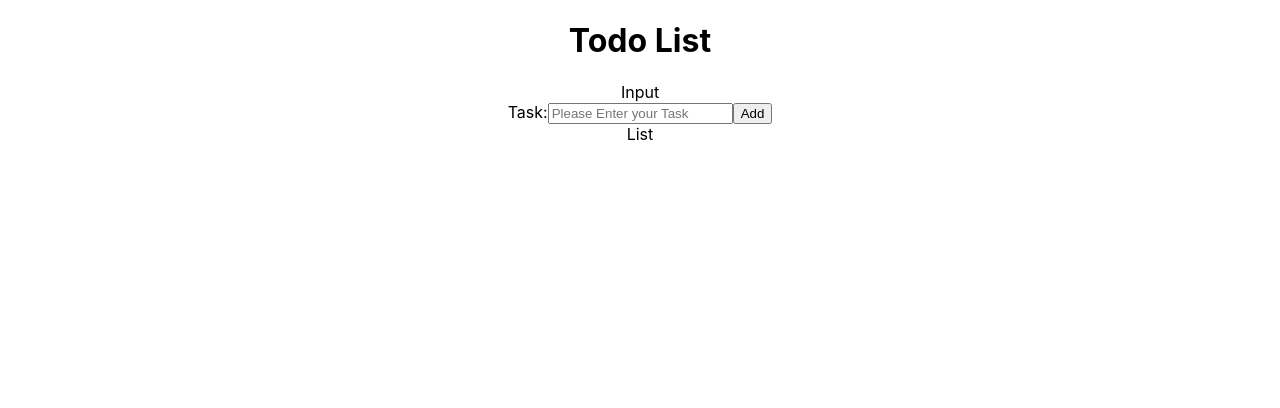
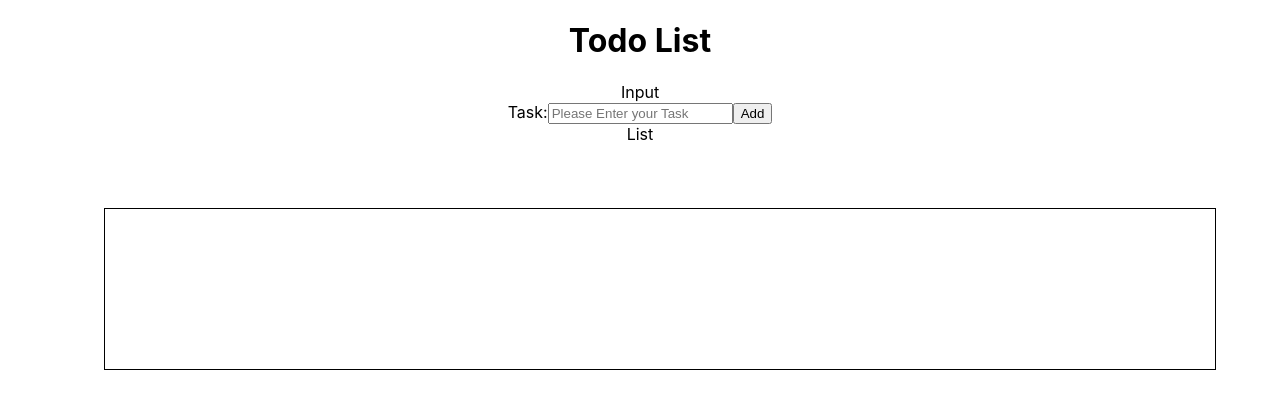
Before and after one commit to musaissa15/react_testing, a React (Create React App) app: page / in a window 1280 px wide. Shown: the top 408 px of the page. Built offline with nearby package versions, Linux system fonts and the light colour scheme.

Commit message:
Delete code from list file

```diff
--- a/src/Components/List/List.css
+++ b/src/Components/List/List.css
@@ -0,0 +1,6 @@
+.List{
+ border-style: solid;
+ border-width: 1px;
+ margin: 4rem;
+ padding: 80px 5px 80px;
+}
--- a/src/Components/List/List.jsx
+++ b/src/Components/List/List.jsx
@@ -2,9 +2,10 @@ import React from "react";
 import Todo from "../Todo/Todo.jsx";
 const List = ({ todos, removeTodo, toggleComplete }) => {
 	return (
-		<div className="List">
+		<div>
 			List
 			<ul>
+				<div className="List">
 					{todos.map((t) => {
 						return (
 							<li>
@@ -17,6 +18,7 @@ const List = ({ todos, removeTodo, toggleComplete }) => {
 							</li>
 						);
 					})}
+				</div>
 			</ul>
 		</div>
 	);
```
Also changed, not shown: 2 other files (tests, documents, lock files or other folders). Lines whose indentation alone changed are shown as unchanged.
